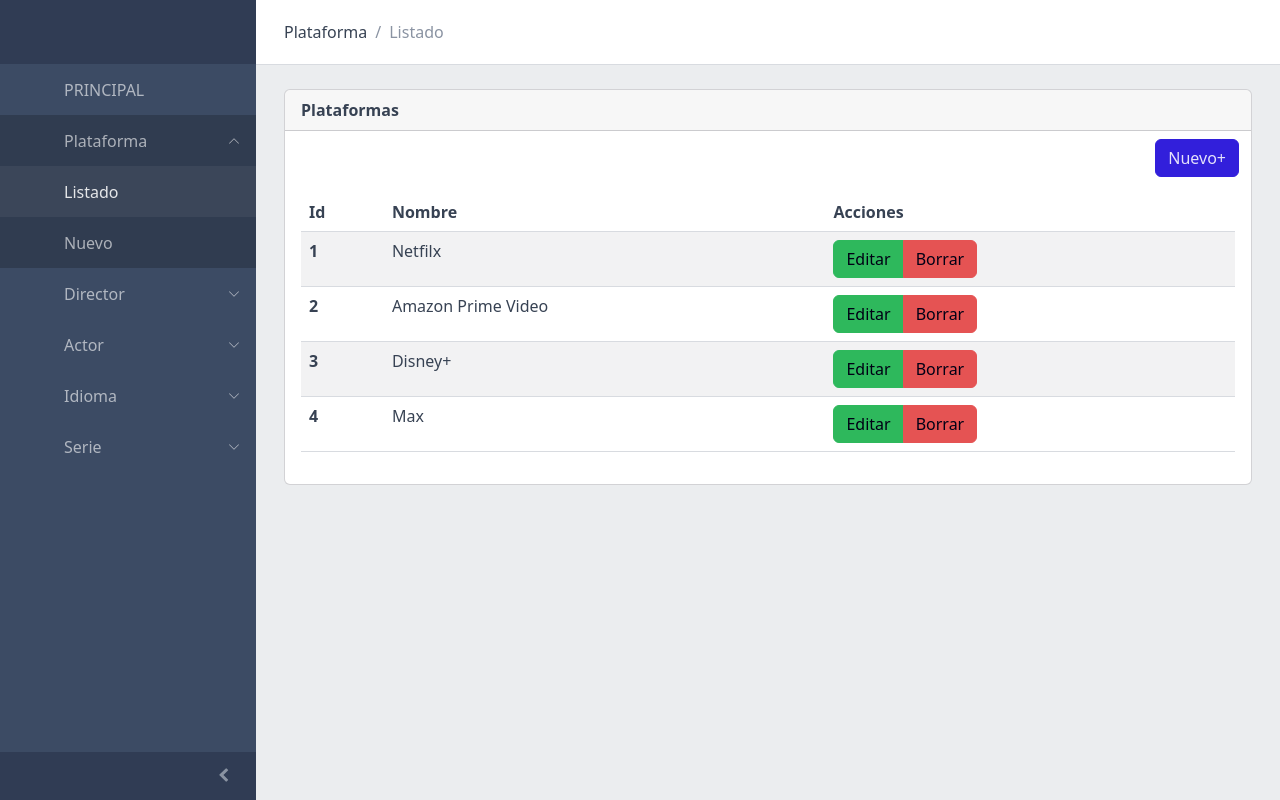
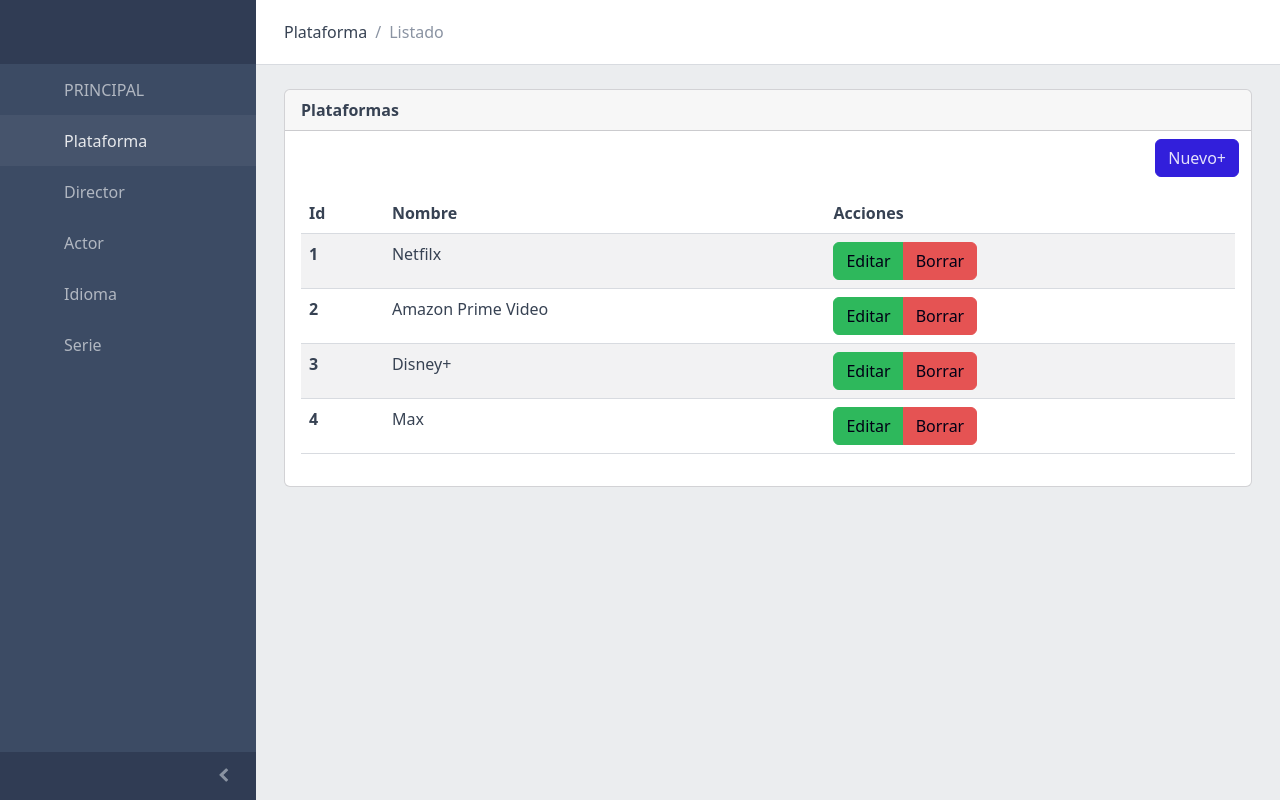
Before and after one commit to PatricioL2022/MASW-backend-actividad1, a PHP site: page /platform/List.php in a window 1280 px wide. Run offline with PHP 8.4, Linux system fonts and the light colour scheme; data comes from the database, SQL or seed files in the repository; some libraries are stand-ins or nearby versions.

Commit message:
Separacion estilos y js

```diff
--- a/models/Platform.php
+++ b/models/Platform.php
@@ -61,7 +61,7 @@ class Platform {
     {
         //$connectionDB = new ConnectionDB();
         $mysqli = $this->connectionDB->initConnectionDb();
-        $query = $mysqli->query("SELECT* FROM platform order by id asc");
+        $query = $mysqli->query("SELECT id,name FROM platform order by id asc");
         $listData = [];
         foreach ($query as $item)
         {
@@ -74,7 +74,7 @@ class Platform {
     public function getById($platformId)
     {
         $mysqli = $this->connectionDB->initConnectionDb();
-        $query = $mysqli->query("SELECT* FROM platform where id='$platformId'");
+        $query = $mysqli->query("SELECT id,name FROM platform where id='$platformId'");
         $itemObject = mysqli_fetch_object($query,Platform::class);
         $mysqli->close();
         return $itemObject;
--- a/views/partial/footer.php
+++ b/views/partial/footer.php
@@ -1,6 +1,4 @@
 
-</body>
-</html>
 <?php
 /**
  * Created by PhpStorm.
@@ -8,3 +6,8 @@
  * Date: 18/6/2024
  * Time: 21:45
  */
+echo '<script src="../partial/vendors/@coreui/coreui/js/coreui.bundle.min.js"></script>';
+echo '<script src="../partial/vendors/simplebar/js/simplebar.min.js"></script>';
+?>
+</body>
+</html>
--- a/views/partial/sidebar.php
+++ b/views/partial/sidebar.php
@@ -5,6 +5,12 @@
     <meta charset="utf-8">
     <meta name="viewport" content="width=device-width, initial-scale=1.0, shrink-to-fit=no">
     <title>Actividad 1 - backend</title>
+    <?php
+    echo '<link href="../partial/vendors/simplebar/css/simplebar.css" media="screen" rel="stylesheet" type="text/css" />';
+    echo '<link href="../partial/css/vendors/simplebar.css" media="screen" rel="stylesheet" type="text/css" />';
+    echo '<link href="../partial/css/style.css" media="screen" rel="stylesheet" type="text/css" />';
+    echo '<link href="../partial/css/examples.css" media="screen" rel="stylesheet" type="text/css" />';
+    ?>
 </head>
 <body>
 <div class="sidebar sidebar-dark sidebar-fixed" id="sidebar">
@@ -21,50 +27,31 @@
                 <svg class="nav-icon">
                     <use xlink:href="vendors/@coreui/icons/svg/free.svg#cil-speedometer"></use>
                 </svg> PRINCIPAL</a></li>
-        <li class="nav-group"><a class="nav-link nav-group-toggle" href="#">
+        <li class="nav-item"><a class="nav-link" href="../platform/List.php">
                 <svg class="nav-icon">
                     <use xlink:href="vendors/@coreui/icons/svg/free.svg#cil-puzzle"></use>
                 </svg> Plataforma</a>
-            <ul class="nav-group-items">
-                <li class="nav-item"><a class="nav-link" href="../platform/List.php"><span class="nav-icon"></span> Listado</a></li>
-                <li class="nav-item"><a class="nav-link" href="../platform/Form.php"><span class="nav-icon"></span> Nuevo</a></li>
-            </ul>
+
         </li>
-        <li class="nav-group"><a class="nav-link nav-group-toggle" href="#">
+        <li class="nav-item"><a class="nav-link" href="#">
                 <svg class="nav-icon">
                     <use xlink:href="vendors/@coreui/icons/svg/free.svg#cil-cursor"></use>
                 </svg> Director</a>
-            <ul class="nav-group-items">
-                <li class="nav-item"><a class="nav-link" href="#"><span class="nav-icon"></span> Listado</a></li>
-                <li class="nav-item"><a class="nav-link" href="#"><span class="nav-icon"></span> Nuevo</a></li>
-            </ul>
         </li>
-        <li class="nav-group"><a class="nav-link nav-group-toggle" href="#">
+        <li class="nav-item"><a class="nav-link" href="#">
                 <svg class="nav-icon">
                     <use xlink:href="vendors/@coreui/icons/svg/free.svg#cil-notes"></use>
                 </svg> Actor</a>
-            <ul class="nav-group-items">
-                <li class="nav-item"><a class="nav-link" href="#"> Listado</a></li>
-                <li class="nav-item"><a class="nav-link" href="#"> Nuevo</a></li>
-            </ul>
         </li>
-        <li class="nav-group"><a class="nav-link nav-group-toggle" href="#">
+        <li class="nav-item"><a class="nav-link" href="#">
                 <svg class="nav-icon">
                     <use xlink:href="vendors/@coreui/icons/svg/free.svg#cil-star"></use>
                 </svg> Idioma</a>
-            <ul class="nav-group-items">
-                <li class="nav-item"><a class="nav-link" href="#"> Listado</a></li>
-                <li class="nav-item"><a class="nav-link" href="#"> Nuevo</a></li>
-            </ul>
         </li>
-        <li class="nav-group"><a class="nav-link nav-group-toggle" href="#">
+        <li class="nav-item"><a class="nav-link" href="#">
                 <svg class="nav-icon">
                     <use xlink:href="vendors/@coreui/icons/svg/free.svg#cil-bell"></use>
                 </svg> Serie</a>
-            <ul class="nav-group-items">
-                <li class="nav-item"><a class="nav-link" href="#"><span class="nav-icon"></span> Listado</a></li>
-                <li class="nav-item"><a class="nav-link" href="#"><span class="nav-icon"></span> Nuevo</a></li>
-            </ul>
         </li>
     </ul>
     <button class="sidebar-toggler" type="button" data-coreui-toggle="unfoldable"></button>
--- a/views/platform/List.php
+++ b/views/platform/List.php
@@ -11,10 +11,7 @@ require_once('../../controllers/PlatformController.php');
 $platformList = listPlatforms();
 ?>
 <?php
-echo '<link href="../partial/vendors/simplebar/css/simplebar.css" media="screen" rel="stylesheet" type="text/css" />';
-echo '<link href="../partial/css/vendors/simplebar.css" media="screen" rel="stylesheet" type="text/css" />';
-echo '<link href="../partial/css/style.css" media="screen" rel="stylesheet" type="text/css" />';
-echo '<link href="../partial/css/examples.css" media="screen" rel="stylesheet" type="text/css" />';
+
 include('../partial/sidebar.php');
 ?>
 <div class="wrapper d-flex flex-column min-vh-100 bg-light">
@@ -131,7 +128,5 @@ include('../partial/sidebar.php');
     </div>
 </div>
 <?php
-echo '<script src="../partial/vendors/@coreui/coreui/js/coreui.bundle.min.js"></script>';
-echo '<script src="../partial/vendors/simplebar/js/simplebar.min.js"></script>';
 include('../partial/footer.php');
 ?>
```
Also changed, not shown: views/platform/Form.php (+1 -6 lines).
